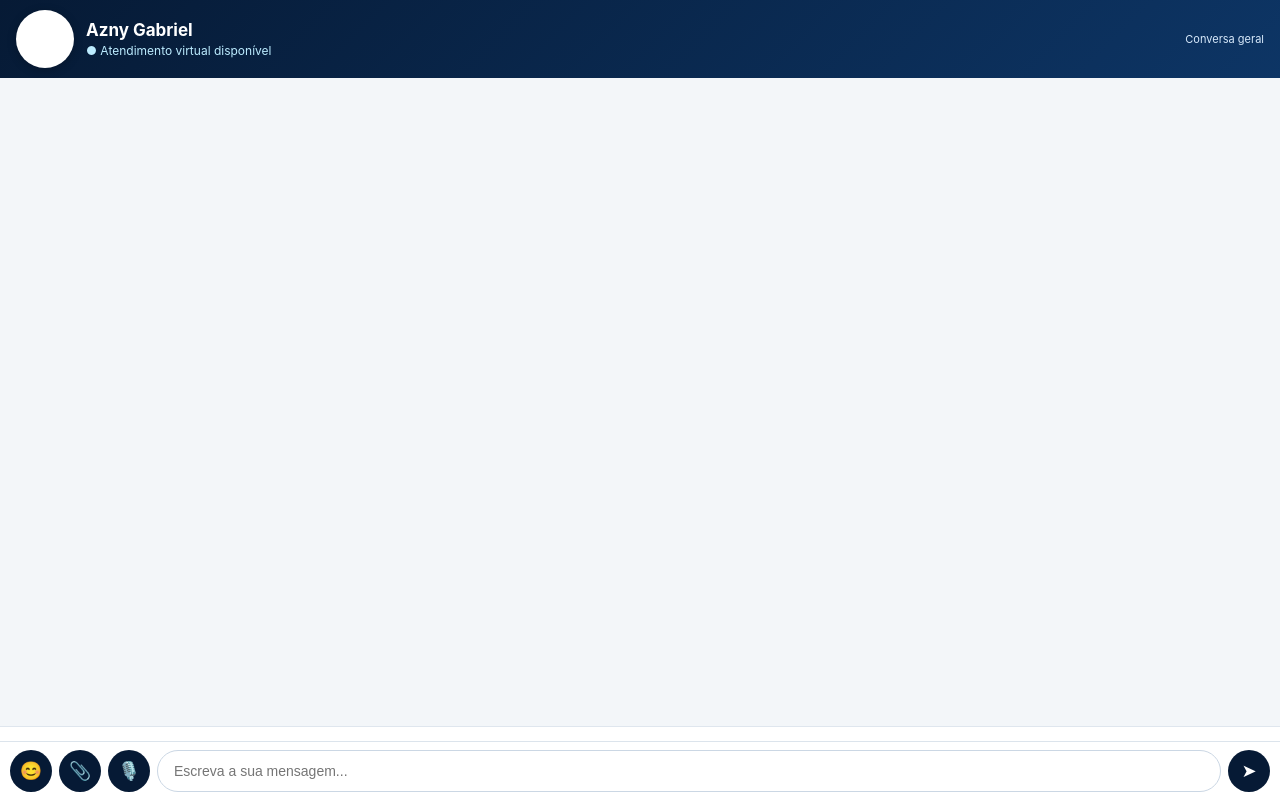
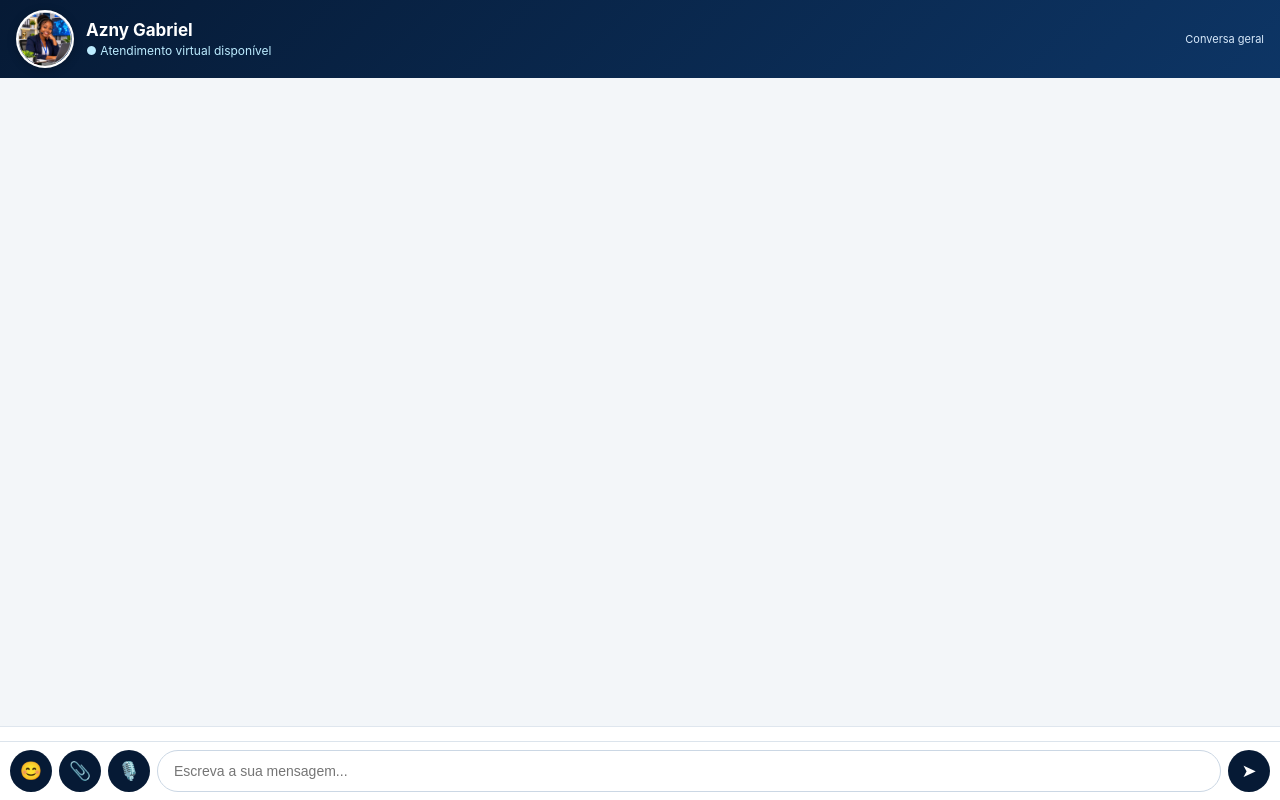
Before and after one commit to mateus-max/Chat-Eduardo-Gabriel, a website: page index.html in a window 1280 px wide. Drawn offline with nearby package versions, Linux system fonts and the light colour scheme.

Commit message:
Use exact Azny profile photo

```diff
--- a/index.html
+++ b/index.html
@@ -749,7 +749,7 @@ function addAudioMessage(url,type="user"){
    FOTO DO SENHOR EDUARDO
    ========================================================= */
 
-const PHOTO = "https://raw.githubusercontent.com/mateus-max/Chat-Eduardo-Gabriel/main/assets/azny-profile.webp";
+const PHOTO = "https://raw.githubusercontent.com/mateus-max/Chat-Eduardo-Gabriel/1dfda0cfbe5c1c24892697fbb1c9468a183d8853/assets/azny-profile.jpg";
 
 
 /* =========================================================
```
